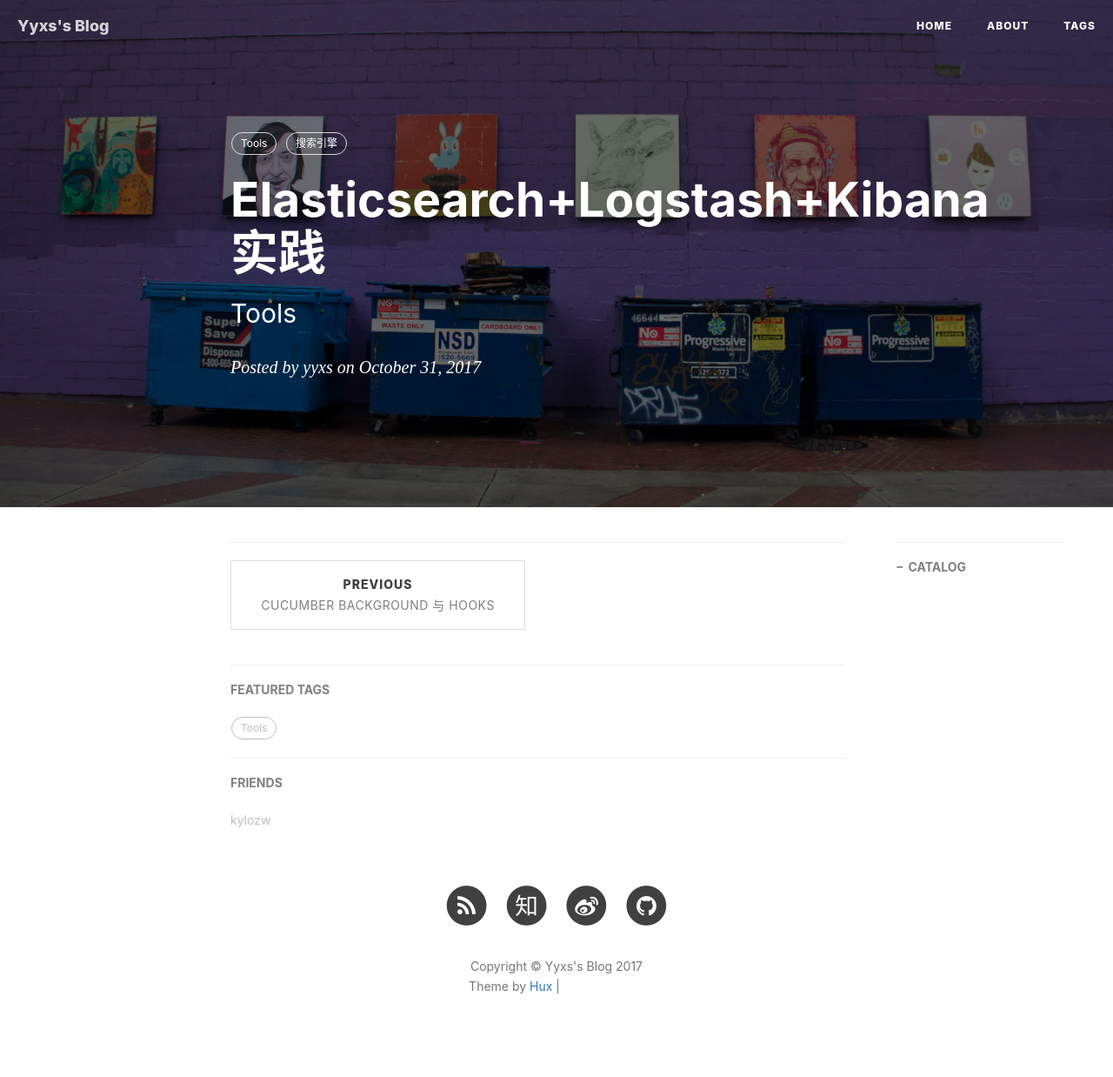
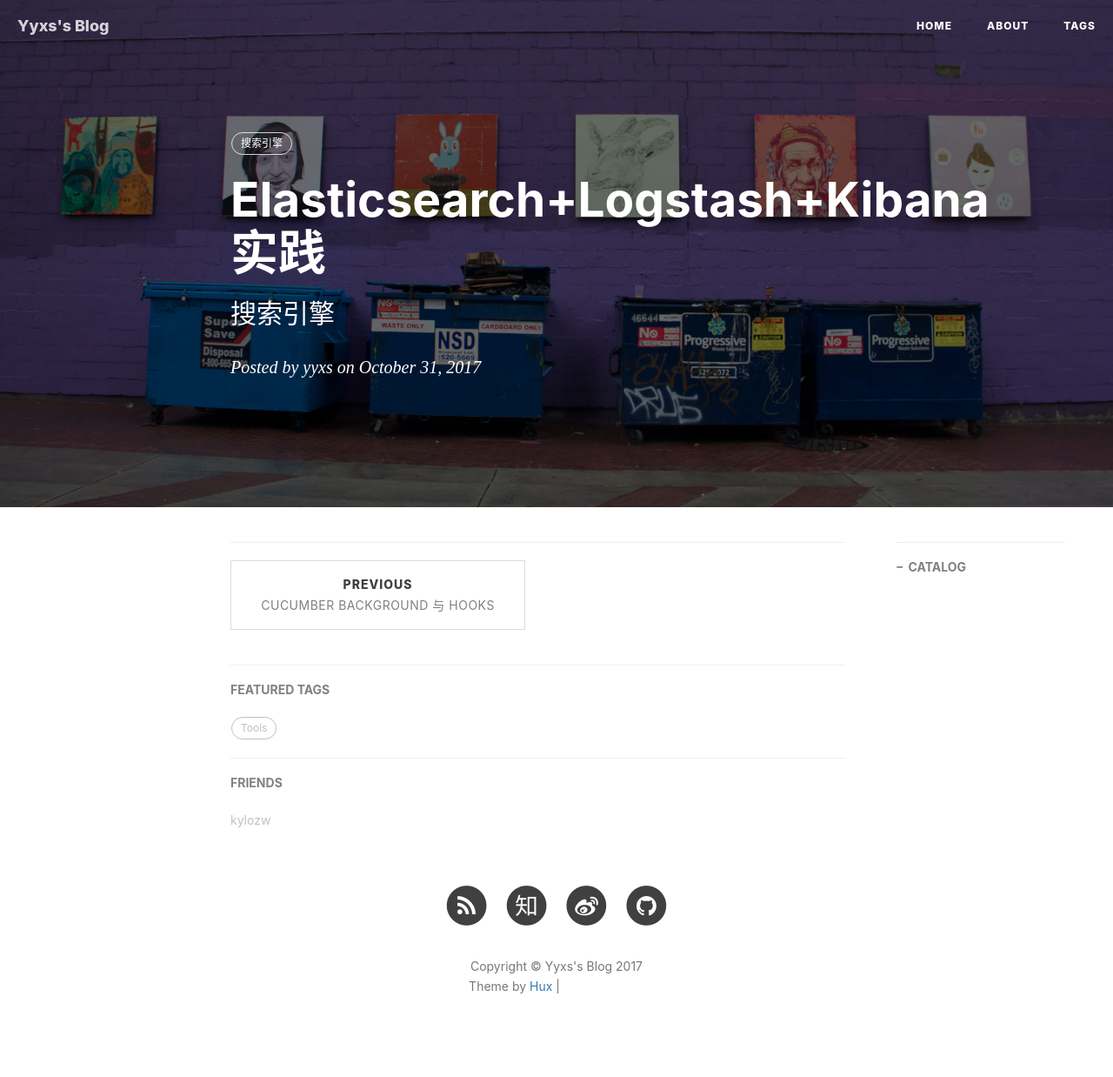
Before and after one commit to yyxs/yyxs.github.io, a Jekyll site: the page built from _posts/2017-10-27-ELK-init.md, in a window 1280 px wide. Shown: the whole page at 87% size. Built offline with Jekyll 4.4.1, drawn with Linux system fonts in a browser that asks for light colours; nearby versions of some CDN libraries; comment, search, counter and statistics services are not loaded; grey boxes are pictures that could not be loaded.

Commit message:
ELK-init

```diff
--- a/_posts/2017-10-27-ELK-init.md
+++ b/_posts/2017-10-27-ELK-init.md
@@ -1,11 +1,10 @@
 ---
 layout: post
 title:  Elasticsearch+Logstash+Kibana实践
-subtitle: 'Tools'
+subtitle: '搜索引擎'
 date: 2017-10-31T00:00:00.000Z
 author: yyxs
 catalog: true
 tags:
-  - Tools
   - 搜索引擎
 ---
```
